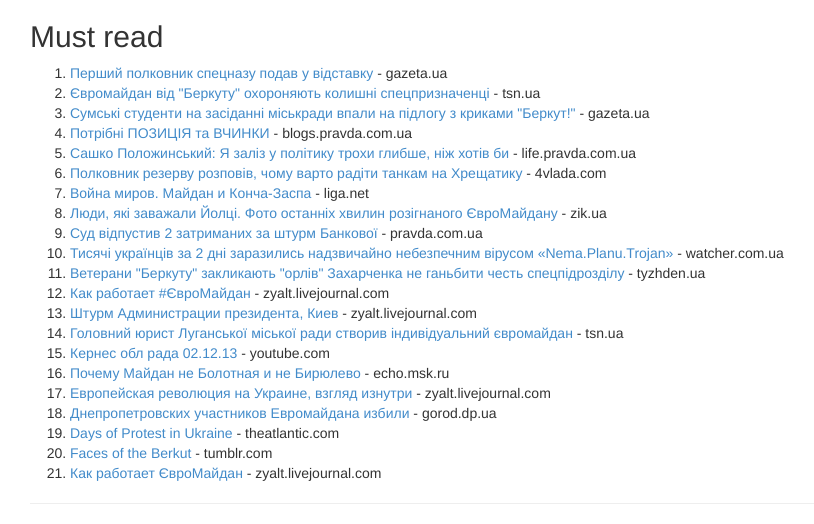
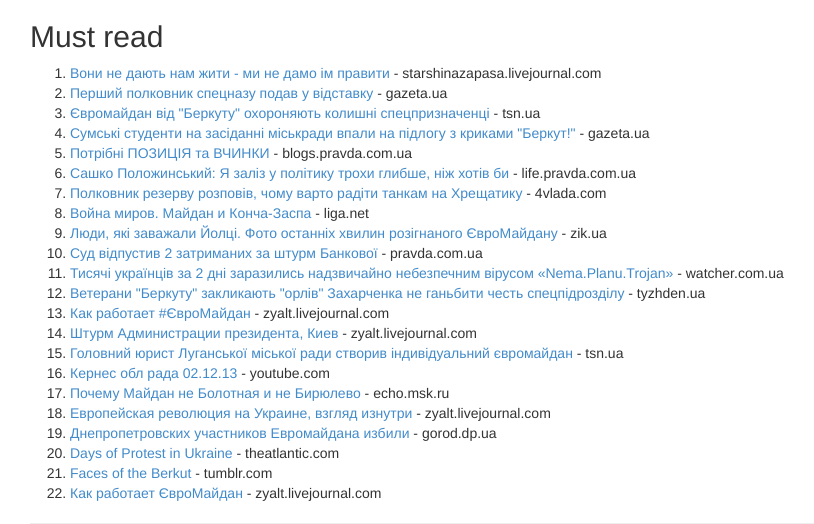
Before and after one commit to aleksey-tk/maidan, a Jekyll site: the page built from articles.html, in a window 1280 px wide, cut to the strip 300-824 px from the top of the page. Shown: the whole strip, without its empty margins (40-854 px from the left). Built offline with Jekyll 4.4.1, drawn with Linux system fonts in a browser that asks for light colours.

Commit message:
Updated articles.yml

```diff
--- a/_data/articles.yml
+++ b/_data/articles.yml
@@ -1,3 +1,7 @@
+
+- url: http://starshinazapasa.livejournal.com/724641.html
+  title: 'Вони не дають нам жити - ми не дамо iм правити'
+  domain: starshinazapasa.livejournal.com
 - url: http://gazeta.ua/articles/politics/_pershij-polkovnik-specnazu-podav-u-vidstavku-zmi/530277
   title: 'Перший полковник спецназу подав у відставку'
   domain: gazeta.ua
```
